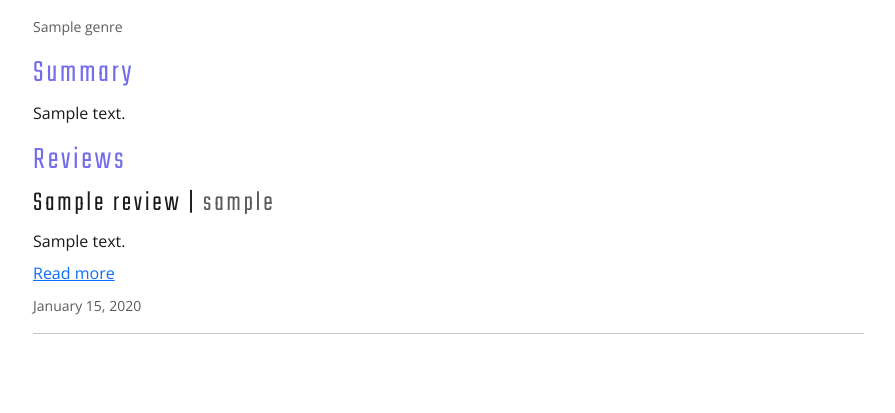
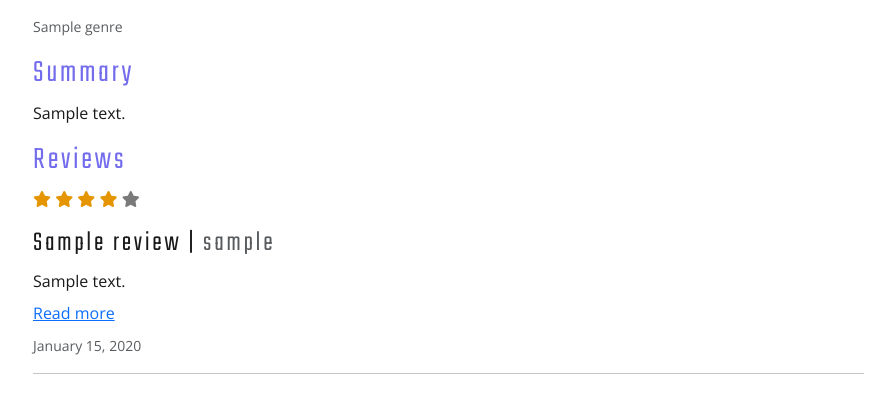
Before and after one commit to AJGreaves/between-the-lines, a Django app: a page that uses books/templates/book_detail.html in a window 1280 px wide. Shown: the part 221-634 px from the top of the page, without its empty margins (334-1229 px from the left). Run offline with Django 5.2, Linux system fonts and the light colour scheme; tables that the repository leaves empty hold one stand-in row (values such as "Sample post"); some libraries are stand-ins or nearby versions.

Commit message:
Set up book ratings to be accessible on screen-readers.

```diff
--- a/books/templates/book_detail.html
+++ b/books/templates/book_detail.html
@@ -20,8 +20,8 @@
             <div class="card-body">
                 <h2 class="card-title">{{ book.title }}</h2>
                 <h3 class="card-subtitle mb-2 text-muted">{{ book.author }}</h3>
-
-                <div class="average-rating">
+                <!-- role and aria-label describe the ratine for screen readers -->
+                <div class="average-rating" role="img" aria-label="Average rating: {{ book.average_rating }} out of 5 stars">
                     {% for i in 1|to:5 %}
                         {% if i <= average_rating %}
                             <i class="fas fa-star gold"></i>
@@ -41,6 +41,17 @@
             <h2>Reviews</h2>
             {% for review in reviews %}
             <div class="card-body">
+                <div class="card-text">
+                    <p class="review-rating" role="img" aria-label="Review rating: {{ review.rating }} out of 5 stars">
+                        {% for i in 1|to:5 %}
+                            {% if i <= review.rating %}
+                                <i class="fas fa-star gold"></i>
+                            {% else %}
+                                <i class="fas fa-star grey"></i>
+                            {% endif %}
+                        {% endfor %}
+                    </p>
+                </div>
                 <h3 class="card-title">{{ review.title }} | <span class="text-muted">{{ review.user.username }}</span></h3>
                 <div class="review-preview">
                     <div class="short-review">{{ review.content|truncatewords:30 }}</div>
--- a/books/templates/index.html
+++ b/books/templates/index.html
@@ -23,7 +23,7 @@
                                 <a href="{% url 'book_detail' pk=book.pk slug=book.slug %}">{{book.title }}</a>
                             </h5>
                             <h6 class="card-subtitle mb-2 text-muted">{{ book.author }}</h6>
-                            <div class="average-rating">
+                            <div class="average-rating" role="img" aria-label="Average rating: {{ book.average_rating }} out of 5 stars">
                                 {% for i in 1|to:5 %}
                                     {% if i <= book.average_rating %}
                                         <i class="fas fa-star gold"></i>
```
